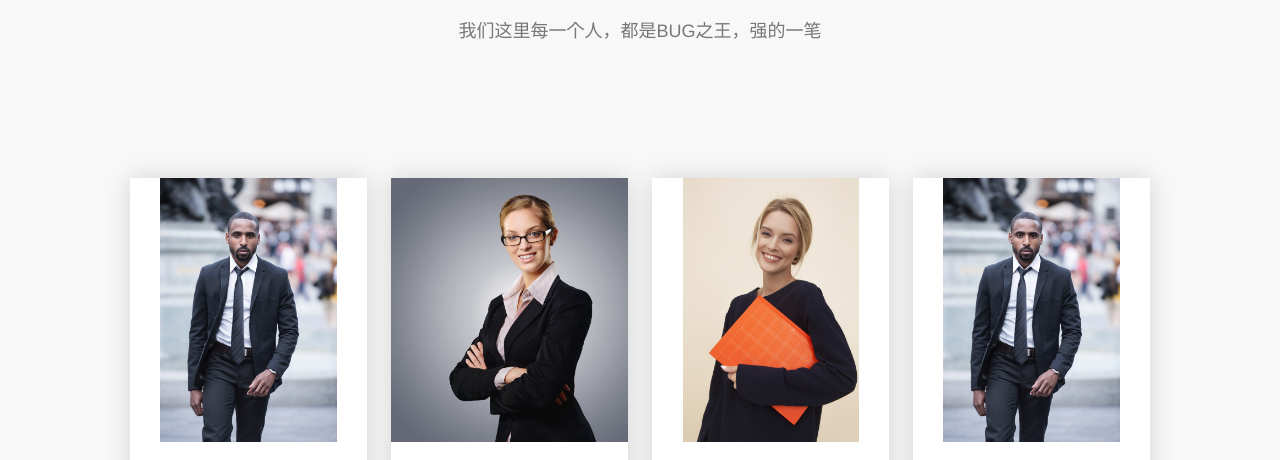
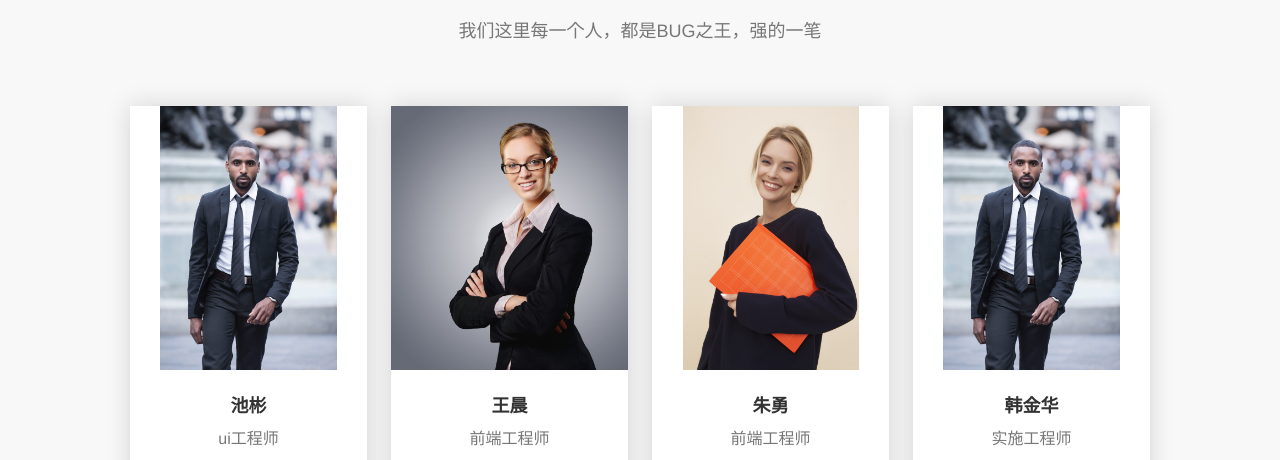
Before and after one commit to chibincode/chibincode.github.io, a plain HTML site: page index.html in a window 1280 px wide. Shown: the part 2890-3350 px from the top of the page. Drawn offline with nearby package versions, Linux system fonts and the light colour scheme.

Commit message:
改了css

```diff
--- a/style.css
+++ b/style.css
@@ -340,7 +340,6 @@ section {
     display: grid;
     grid-template-columns: repeat(4, 1fr);
     column-gap: 24px;
-    margin-top: 72px;
 }
 
 .team-member {
```
